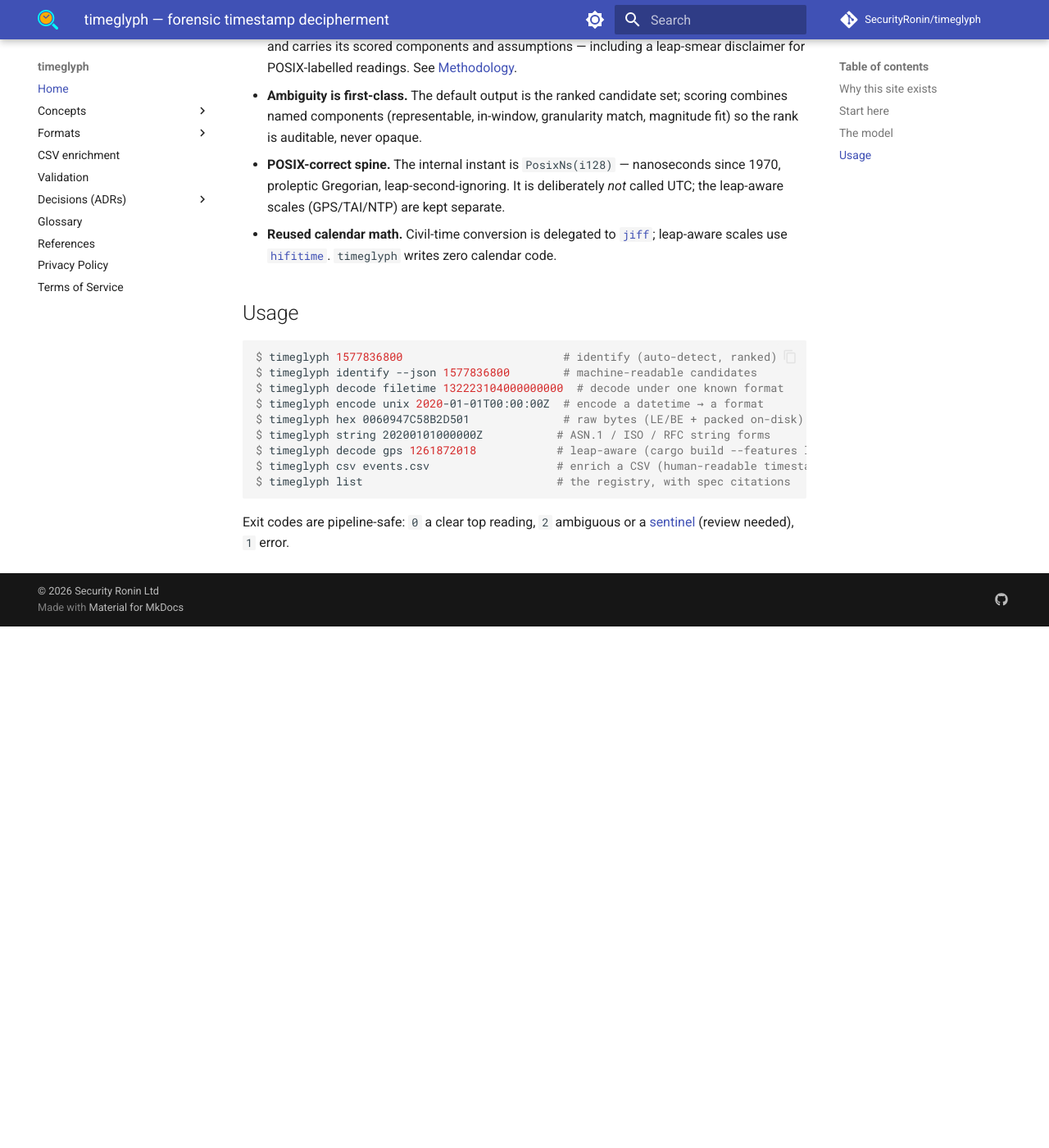
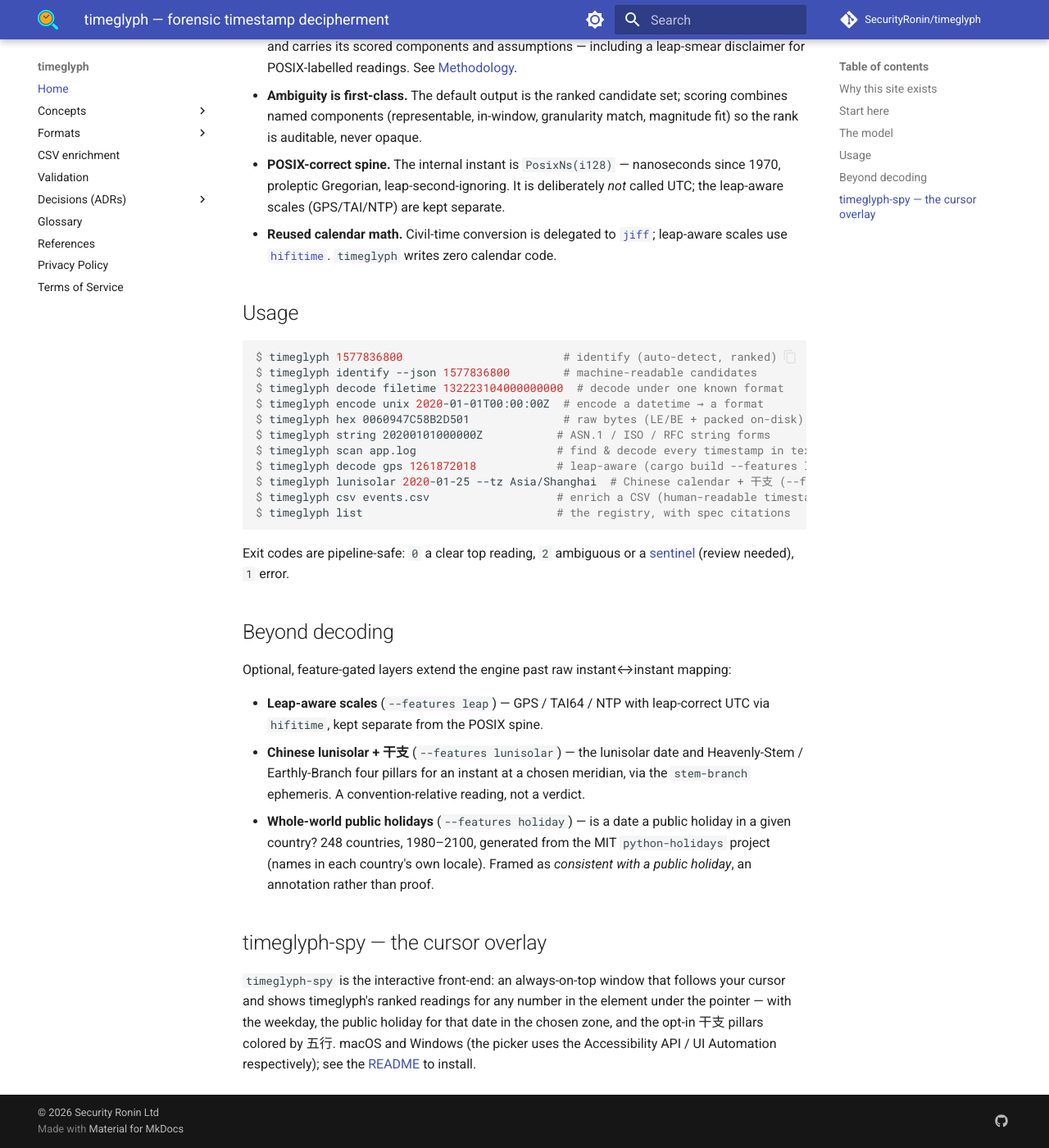
Before and after one commit to SecurityRonin/timeglyph, an MkDocs documentation site: the page built from docs/index.md, in a window 1280 px wide and 1400 px high, scrolled down 1452 px. Shown: the whole window at 82% size. Built offline with MkDocs 1.6.1 and Material for MkDocs 9.7.7, drawn with Linux system fonts in a browser that asks for light colours; comment, search, counter and statistics services are not loaded; before the commit the page ends 2216 px from its top, so only the background shows below that.

Commit message:
docs: index — scan/lunisolar commands, feature-gated layers, spy overlay
Add scan + lunisolar to the Usage block, a "Beyond decoding" section covering the
leap / lunisolar / holiday feature layers, and a timeglyph-spy overlay section
linking the README install.

Co-Authored-By: Claude Opus 4.8 <noreply@anthropic.com>

````diff
--- a/docs/index.md
+++ b/docs/index.md
@@ -80,10 +80,36 @@ $ timeglyph decode filetime 132223104000000000  # decode under one known format
 $ timeglyph encode unix 2020-01-01T00:00:00Z  # encode a datetime → a format
 $ timeglyph hex 0060947C58B2D501              # raw bytes (LE/BE + packed on-disk)
 $ timeglyph string 20200101000000Z           # ASN.1 / ISO / RFC string forms
+$ timeglyph scan app.log                     # find & decode every timestamp in text/stdin
 $ timeglyph decode gps 1261872018            # leap-aware (cargo build --features leap)
+$ timeglyph lunisolar 2020-01-25 --tz Asia/Shanghai  # Chinese calendar + 干支 (--features lunisolar)
 $ timeglyph csv events.csv                   # enrich a CSV (human-readable timestamp columns)
 $ timeglyph list                             # the registry, with spec citations
 ```
 
 Exit codes are pipeline-safe: `0` a clear top reading, `2` ambiguous or a
 [sentinel](concepts/sentinel-values.md) (review needed), `1` error.
+
+## Beyond decoding
+
+Optional, feature-gated layers extend the engine past raw instant↔instant mapping:
+
+- **Leap-aware scales** (`--features leap`) — GPS / TAI64 / NTP with leap-correct
+  UTC via `hifitime`, kept separate from the POSIX spine.
+- **Chinese lunisolar + 干支** (`--features lunisolar`) — the lunisolar date and
+  Heavenly-Stem / Earthly-Branch four pillars for an instant at a chosen meridian,
+  via the `stem-branch` ephemeris. A convention-relative reading, not a verdict.
+- **Whole-world public holidays** (`--features holiday`) — is a date a public
+  holiday in a given country? 248 countries, 1980–2100, generated from the MIT
+  `python-holidays` project (names in each country's own locale). Framed as
+  *consistent with a public holiday*, an annotation rather than proof.
+
+## timeglyph-spy — the cursor overlay
+
+`timeglyph-spy` is the interactive front-end: an always-on-top window that follows
+your cursor and shows timeglyph's ranked readings for any number in the element
+under the pointer — with the weekday, the public holiday for that date in the
+chosen zone, and the opt-in 干支 pillars colored by 五行. macOS and Windows (the
+picker uses the Accessibility API / UI Automation respectively); see the
+[README](https://github.com/SecurityRonin/timeglyph#timeglyph-spy--hover-anything-read-the-time)
+to install.
````
